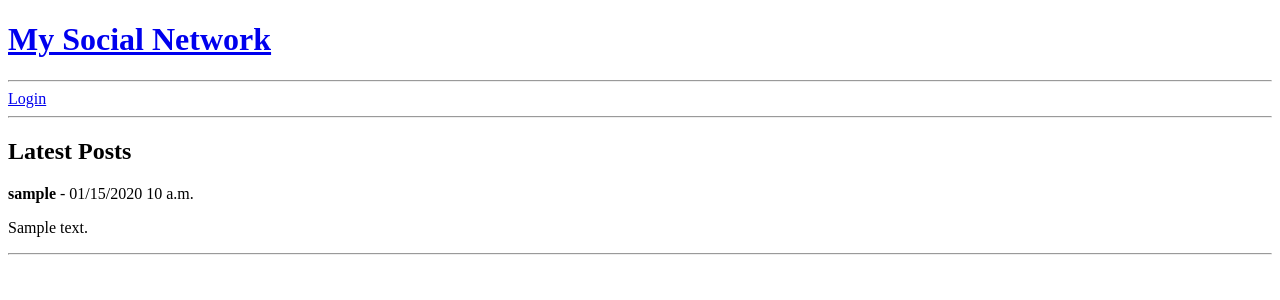
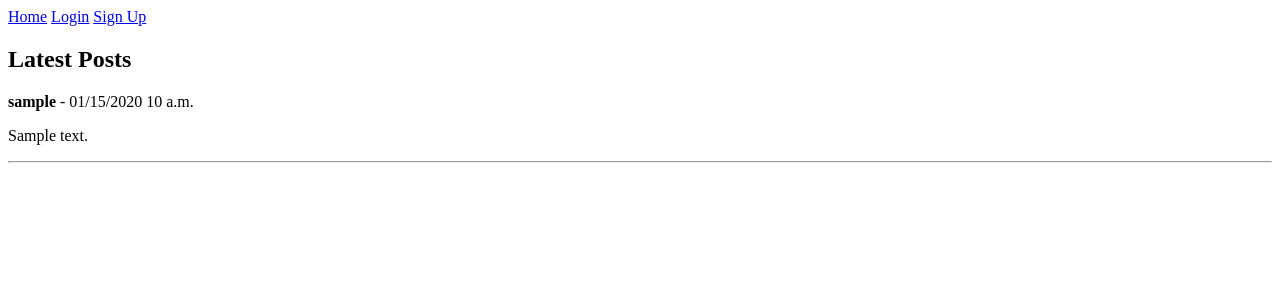
Before and after one commit to 02valentino/social-network, a Django app: template network/templates/network/post_list.html in a window 1280 px wide. Shown: the top 300 px of the page. Run offline with Django 5.2, Linux system fonts and the light colour scheme; the template is opened without the code that fills it: most values are stand-ins (such as "Sample title", 1, 10 or a date in 2020).

Commit message:
templates: update base.html header for improved navigation

```diff
--- a/templates/base.html
+++ b/templates/base.html
@@ -6,14 +6,16 @@
 </head>
 <body>
     <header>
-        <h1><a href="/">My Social Network</a></h1>
-        <hr>
-        {% if user.is_authenticated %}
-            Logged in as {{ user.username }} | <a href="{% url 'logout' %}">Logout</a>
-        {% else %}
-            <a href="{% url 'login' %}">Login</a>
-        {% endif %}
-        <hr>
+        <nav>
+            <a href="/">Home</a>
+            {% if user.is_authenticated %}
+                <a href="{% url 'logout' %}">Logout</a>
+                <a href="{% url 'profile' user.username %}">My Profile</a>
+            {% else %}
+                <a href="{% url 'login' %}">Login</a>
+                <a href="{% url 'signup' %}">Sign Up</a>
+            {% endif %}
+        </nav>
     </header>
 
     <main>
```
